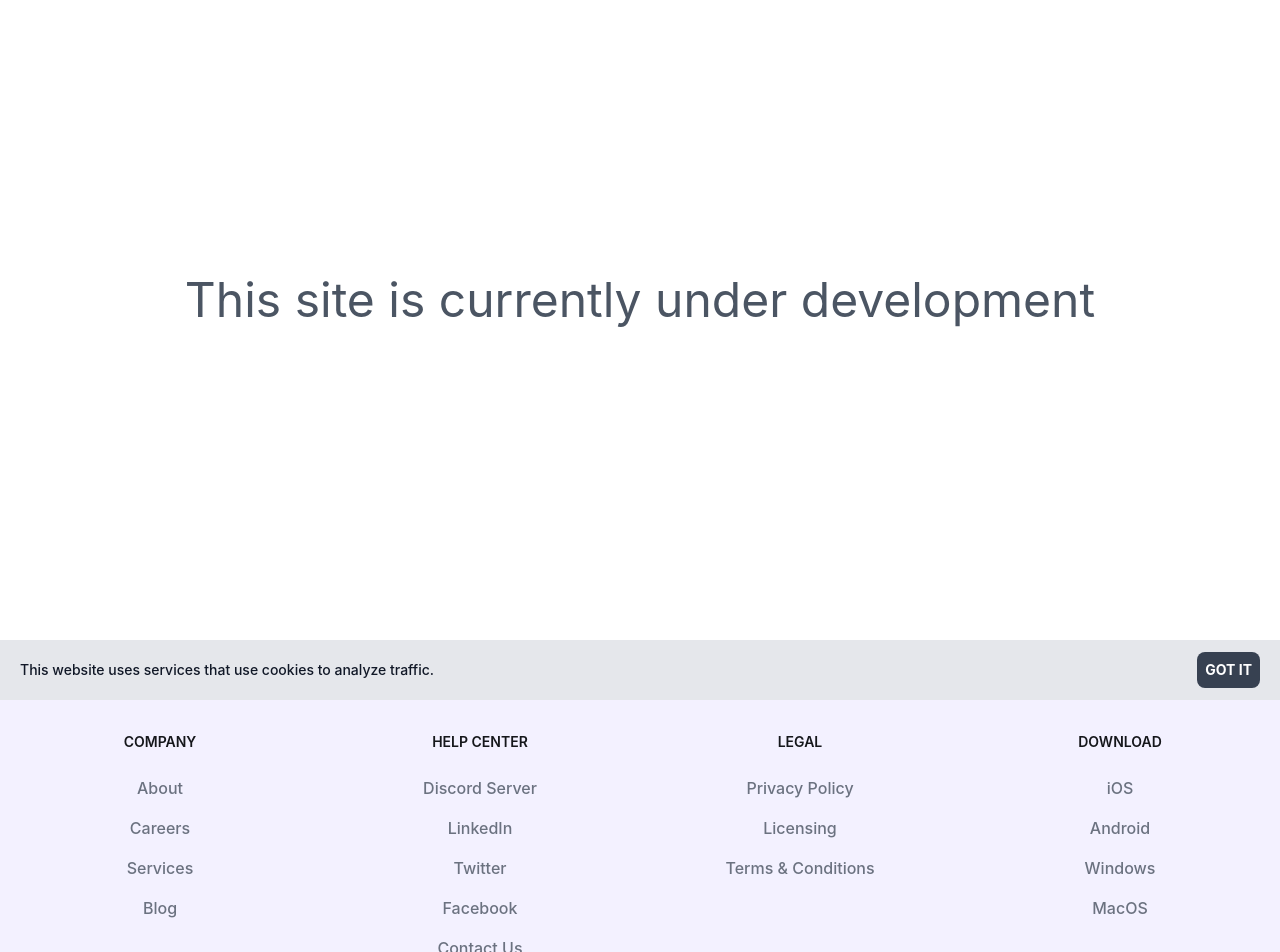
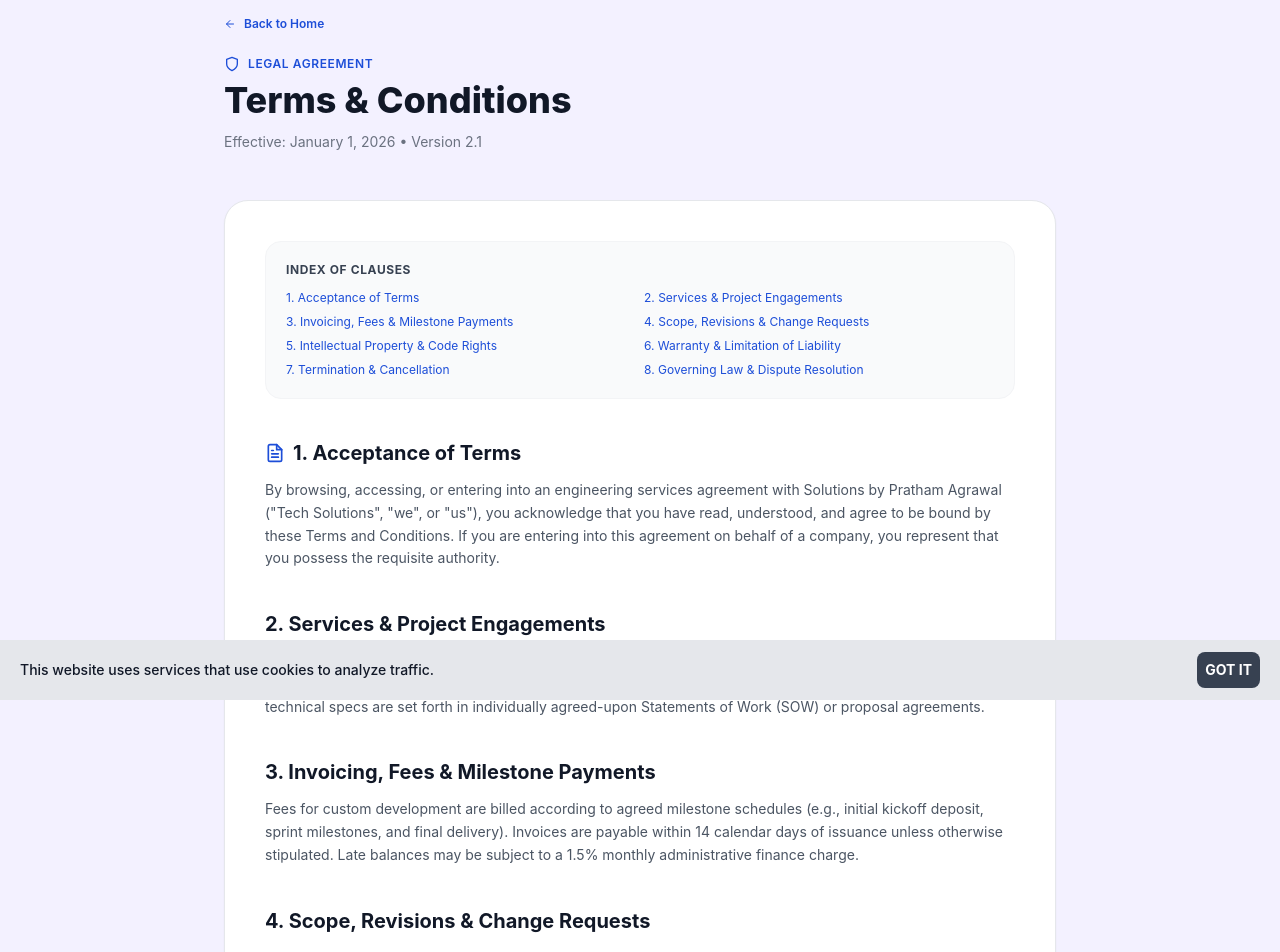
Before and after one commit to agrawal-pratham/Tech-Solutions, a Next.js app: page /terms-and-conditions in a window 1280 px wide. Before the commit this address had no page. Shown: the part 100-1052 px from the top of the page. Built offline with nearby package versions, Linux system fonts and the light colour scheme.

Commit message:
feat(legal): add terms and conditions and tnc route aliases

```diff
--- /dev/null
+++ b/src/pages/terms-and-conditions.js
@@ -0,0 +1,151 @@
+import Head from "next/head";
+import Link from "next/link";
+import { FiArrowLeft, FiCheckCircle, FiFileText, FiShield } from "react-icons/fi";
+
+const termsSections = [
+  { id: "acceptance", title: "1. Acceptance of Terms" },
+  { id: "services", title: "2. Services & Project Engagements" },
+  { id: "payments", title: "3. Invoicing, Fees & Milestone Payments" },
+  { id: "revisions", title: "4. Scope, Revisions & Change Requests" },
+  { id: "ip", title: "5. Intellectual Property & Code Rights" },
+  { id: "warranties", title: "6. Warranty & Limitation of Liability" },
+  { id: "termination", title: "7. Termination & Cancellation" },
+  { id: "governing-law", title: "8. Governing Law & Dispute Resolution" },
+];
+
+export default function TermsAndConditions() {
+  return (
+    <>
+      <Head>
+        <title>Terms & Conditions - Solutions by Pratham Agrawal</title>
+        <meta
+          name="description"
+          content="Terms and Conditions of service for Solutions by Pratham Agrawal. Review our engineering engagement terms, intellectual property clauses, and payment policies."
+        />
+        <meta name="keywords" content="Terms and Conditions, Terms of Service, Legal Contract, Tech Solutions" />
+        <link rel="canonical" href="https://solutions.agrawalpratham.in/terms-and-conditions" />
+      </Head>
+
+      <div className="min-h-screen pt-28 pb-20 bg-bg_light dark:bg-bg_dark text-gray-800 dark:text-gray-100 transition-colors">
+        {/* Header */}
+        <div className="max-w-4xl mx-auto px-4 sm:px-6 lg:px-8 mb-12">
+          <Link
+            href="/"
+            className="inline-flex items-center gap-2 text-xs font-semibold text-primary dark:text-blue-400 hover:underline mb-6"
+          >
+            <FiArrowLeft /> Back to Home
+          </Link>
+
+          <div className="flex items-center gap-2 text-xs font-semibold uppercase tracking-wider text-primary dark:text-blue-400 mb-2">
+            <FiShield size={16} /> Legal Agreement
+          </div>
+          <h1 className="text-3xl sm:text-4xl font-extrabold text-gray-900 dark:text-white mb-3">
+            Terms & Conditions
+          </h1>
+          <p className="text-sm text-gray-500 dark:text-gray-400">
+            Effective: January 1, 2026 • Version 2.1
+          </p>
+        </div>
+
+        {/* Content Body */}
+        <div className="max-w-4xl mx-auto px-4 sm:px-6 lg:px-8">
+          <div className="bg-white dark:bg-gray-800 rounded-3xl p-6 sm:p-10 border border-gray-200 dark:border-gray-700 shadow-sm space-y-10">
+            {/* Table of Contents */}
+            <div className="p-5 rounded-2xl bg-gray-50 dark:bg-gray-900/60 border border-gray-100 dark:border-gray-700">
+              <h2 className="text-xs font-bold uppercase tracking-wider text-gray-700 dark:text-gray-300 mb-3">
+                Index of Clauses
+              </h2>
+              <div className="grid grid-cols-1 sm:grid-cols-2 gap-2 text-xs">
+                {termsSections.map((sec) => (
+                  <a
+                    key={sec.id}
+                    href={`#${sec.id}`}
+                    className="text-primary dark:text-blue-400 hover:underline"
+                  >
+                    {sec.title}
+                  </a>
+                ))}
+              </div>
+            </div>
+
+            <section id="acceptance" className="space-y-3">
+              <h2 className="text-xl font-bold text-gray-900 dark:text-white flex items-center gap-2">
+                <FiFileText className="text-primary dark:text-blue-400" />
+                1. Acceptance of Terms
+              </h2>
+              <p className="text-sm text-gray-600 dark:text-gray-300 leading-relaxed">
+                By browsing, accessing, or entering into an engineering services agreement with Solutions by Pratham Agrawal ("Tech Solutions", "we", or "us"), you acknowledge that you have read, understood, and agree to be bound by these Terms and Conditions. If you are entering into this agreement on behalf of a company, you represent that you possess the requisite authority.
+              </p>
+            </section>
+
+            <section id="services" className="space-y-3">
+              <h2 className="text-xl font-bold text-gray-900 dark:text-white">
+                2. Services & Project Engagements
+              </h2>
+              <p className="text-sm text-gray-600 dark:text-gray-300 leading-relaxed">
+                We provide custom software engineering, frontend web development, backend architecture, cloud infrastructure configuration, and technical consulting services. Specific deliverables, sprint schedules, milestones, and technical specs are set forth in individually agreed-upon Statements of Work (SOW) or proposal agreements.
+              </p>
+            </section>
+
+            <section id="payments" className="space-y-3">
+              <h2 className="text-xl font-bold text-gray-900 dark:text-white">
+                3. Invoicing, Fees & Milestone Payments
+              </h2>
+              <p className="text-sm text-gray-600 dark:text-gray-300 leading-relaxed">
+                Fees for custom development are billed according to agreed milestone schedules (e.g., initial kickoff deposit, sprint milestones, and final delivery). Invoices are payable within 14 calendar days of issuance unless otherwise stipulated. Late balances may be subject to a 1.5% monthly administrative finance charge.
+              </p>
+            </section>
+
+            <section id="revisions" className="space-y-3">
+              <h2 className="text-xl font-bold text-gray-900 dark:text-white">
+                4. Scope, Revisions & Change Requests
+              </h2>
+              <p className="text-sm text-gray-600 dark:text-gray-300 leading-relaxed">
+                Each milestone includes up to two iterative revision rounds within the defined functional requirements. Any substantial alterations, architectural redesigns, or third-party API scope changes requested outside the approved SOW will be scoped as an additional work order at our standard hourly consultation rate.
+              </p>
+            </section>
+
+            <section id="ip" className="space-y-3">
+              <h2 className="text-xl font-bold text-gray-900 dark:text-white">
+                5. Intellectual Property & Code Rights
+              </h2>
+              <p className="text-sm text-gray-600 dark:text-gray-300 leading-relaxed">
+                Upon full settlement of milestone payments, the client receives sole and unrestricted commercial copyright to all custom deliverables, code, and design files produced under the scope. We retain the customary right to display sanitized screenshots or portfolio summaries for marketing purposes unless constrained by an active NDA.
+              </p>
+            </section>
+
+            <section id="warranties" className="space-y-3">
+              <h2 className="text-xl font-bold text-gray-900 dark:text-white">
+                6. Warranty & Limitation of Liability
+              </h2>
+              <p className="text-sm text-gray-600 dark:text-gray-300 leading-relaxed">
+                We provide a 30-day post-launch hyper-care warranty period during which any demonstrable defects or deviations from the agreed specifications are remedied promptly without extra charge. Under no circumstances will our aggregate legal liability exceed the total professional service fees actually paid by the client under the pertinent Statement of Work.
+              </p>
+            </section>
+
+            <section id="termination" className="space-y-3">
+              <h2 className="text-xl font-bold text-gray-900 dark:text-white">
+                7. Termination & Cancellation
+              </h2>
+              <p className="text-sm text-gray-600 dark:text-gray-300 leading-relaxed">
+                Either party may terminate an ongoing engagement upon 14 business days written notice. In the event of early termination, the client shall compensate for all work completed up to the termination effective date, and all completed work-in-progress files will be delivered.
+              </p>
+            </section>
+
+            <section id="governing-law" className="space-y-3 pt-4 border-t border-gray-100 dark:border-gray-700">
+              <h2 className="text-xl font-bold text-gray-900 dark:text-white">
+                8. Governing Law & Dispute Resolution
+              </h2>
+              <p className="text-sm text-gray-600 dark:text-gray-300 leading-relaxed">
+                These terms shall be governed by and construed in accordance with applicable laws. In the event of any dispute, the parties agree to first pursue good-faith informal mediation before initiating formal arbitration proceedings.
+              </p>
+              <div className="mt-4 p-4 rounded-xl bg-gray-50 dark:bg-gray-900 text-xs text-gray-700 dark:text-gray-300">
+                <p>For any legal or contractual inquiries, please contact: <strong>legal@solutions.agrawalpratham.in</strong></p>
+              </div>
+            </section>
+          </div>
+        </div>
+      </div>
+    </>
+  );
+}
--- /dev/null
+++ b/src/pages/tnc.js
@@ -0,0 +1,5 @@
+import TermsAndConditions from "./terms-and-conditions";
+
+export default function TncPage() {
+  return <TermsAndConditions />;
+}
```
